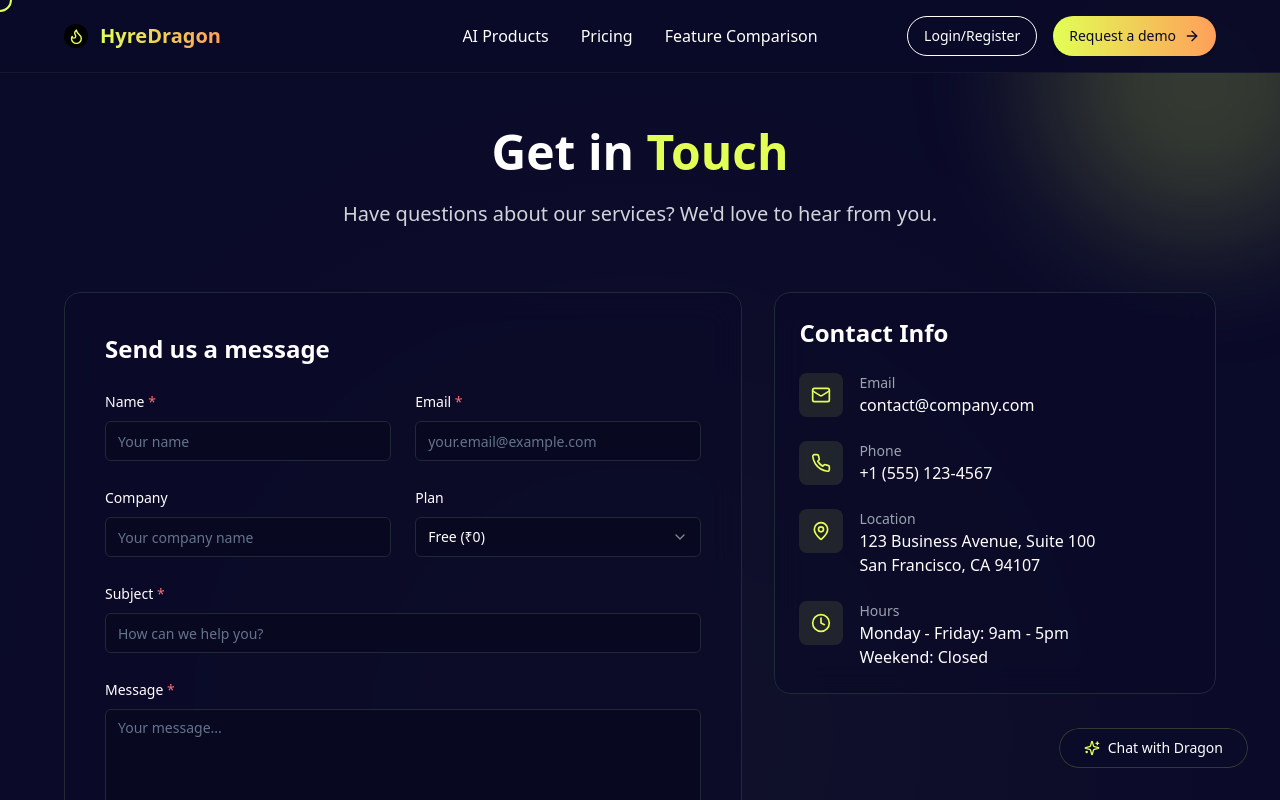
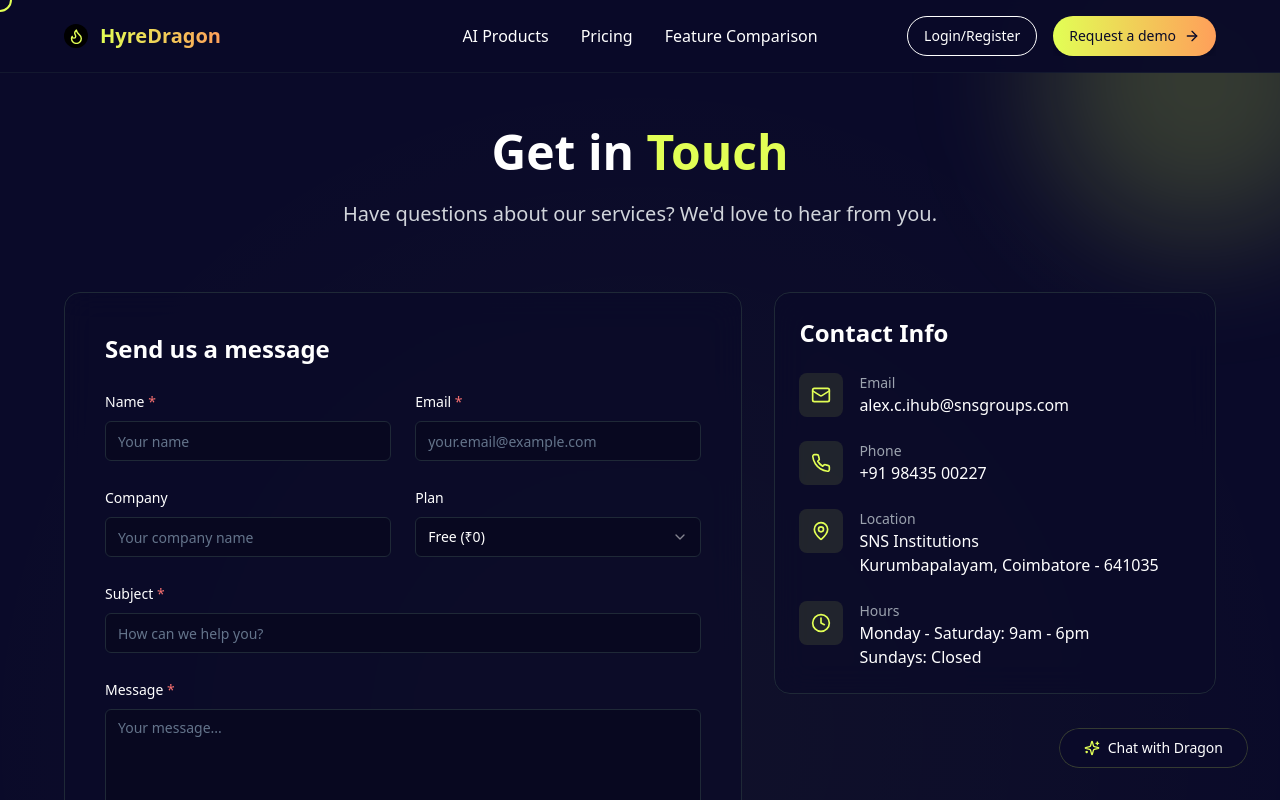
Before and after one commit to sohaihub/hyredragon, a React (Vite) app: page /contact in a window 1280 px wide. Shown: the top 800 px of the page. Built offline with nearby package versions, Linux system fonts and the light colour scheme.

Commit message:
Code edited in Lovable Code Editor
Edited UI in Lovable

```diff
--- a/src/pages/Contact.tsx
+++ b/src/pages/Contact.tsx
@@ -313,7 +313,7 @@ const Contact: React.FC = () => {
                         </div>
                         <div>
                           <p className="text-gray-400 text-sm">Email</p>
-                          <p className="text-white">contact@company.com</p>
+                          <p className="text-white">alex.c.ihub@snsgroups.com</p>
                         </div>
                       </div>
 
@@ -323,7 +323,7 @@ const Contact: React.FC = () => {
                         </div>
                         <div>
                           <p className="text-gray-400 text-sm">Phone</p>
-                          <p className="text-white">+1 (555) 123-4567</p>
+                          <p className="text-white">+91 98435 00227</p>
                         </div>
                       </div>
 
@@ -333,7 +333,7 @@ const Contact: React.FC = () => {
                         </div>
                         <div>
                           <p className="text-gray-400 text-sm">Location</p>
-                          <p className="text-white">123 Business Avenue, Suite 100<br />San Francisco, CA 94107</p>
+                          <p className="text-white">SNS Institutions<br />Kurumbapalayam, Coimbatore - 641035</p>
                         </div>
                       </div>
 
@@ -343,7 +343,7 @@ const Contact: React.FC = () => {
                         </div>
                         <div>
                           <p className="text-gray-400 text-sm">Hours</p>
-                          <p className="text-white">Monday - Friday: 9am - 5pm<br />Weekend: Closed</p>
+                          <p className="text-white">Monday - Saturday: 9am - 6pm<br />Sundays: Closed</p>
                         </div>
                       </div>
                     </div>
```
